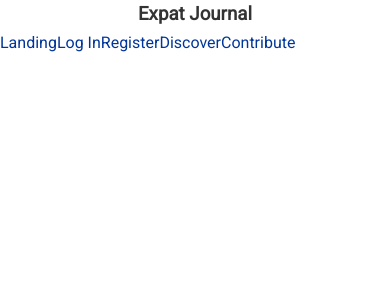
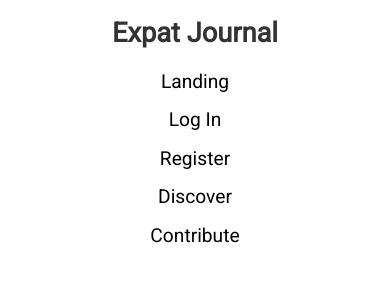
Before and after one commit to Build-Week-Expat-Journal1/Front-End, a React (Create React App) app: page /Discover in a window 390 px wide. Shown: the top 300 px of the page. Built offline with nearby package versions, Linux system fonts and the light colour scheme.

Commit message:
adding styling to match forms on nav

```diff
--- a/src/App.css
+++ b/src/App.css
@@ -353,6 +353,28 @@ table th {
   background: var(--light-color);
 }
 
+/* React Unit 1, Anna, Nav Bar */
+.reactNav {
+  display: flex;
+  flex-direction: row;
+  justify-content: space-evenly;
+  padding-top: 2%;
+  padding-bottom: 2%;
+  color:var(--dark-color);
+  text-decoration: none;
+}
+
+.navTitle{
+  font-size: 1.2rem ;
+}
+
+.navLink{
+  text-decoration: none;
+  color: black;
+
+}
+
+
 /* Navbar */
 .navbar {
   display: flex;
@@ -439,4 +461,22 @@ table th {
     text-align: center;
     justify-content: center;
   }
+
+  /* React Unit 1, Anna, Nav Bar*/
+  .reactNav{
+    flex-direction: column;
+    justify-content: center;
+    align-items: center;
+  }
+
+  .navTitle{
+    font-size: 1.7rem;
+    padding-bottom: 2%;
+    padding-top: 1%;
+  }
+
+  .navLink{
+    padding: 1%;
+    font-size: 1.2rem;
+  }
 }
--- a/src/components/NavBar.js
+++ b/src/components/NavBar.js
@@ -3,17 +3,18 @@ import { Link, Switch, Route } from "react-router-dom";
 import login from "../components/login.js";
 import register from "../components/register";
 import FormCreateStoryPictures from "../components/FormCreateStoryPictures.js"
+import App from "../App.css"
 
 const NavBar = () => {
   return (
-    <div className="NavBar">
-      <nav>
-        <h3>Expat Journal</h3>
-        <Link to="/">Landing</Link>
-        <Link to="/Login">Log In</Link>
-        <Link to="/Register">Register</Link>
-        <Link to="/Discover">Discover</Link>
-        <Link to="/Contribute">Contribute</Link>
+    <div className="reactNavDiv">
+      <nav className="reactNav">
+        <h3 className="navTitle">Expat Journal</h3>
+        <Link className="navLink" to="/">Landing</Link>
+        <Link className="navLink"  to="/Login">Log In</Link>
+        <Link className="navLink"  to="/Register">Register</Link>
+        <Link className="navLink"  to="/Discover">Discover</Link>
+        <Link className="navLink"  to="/Contribute">Contribute</Link>
       </nav>
       <Switch>
                {/*} <Route exact path="/" component={}/> */}
```
